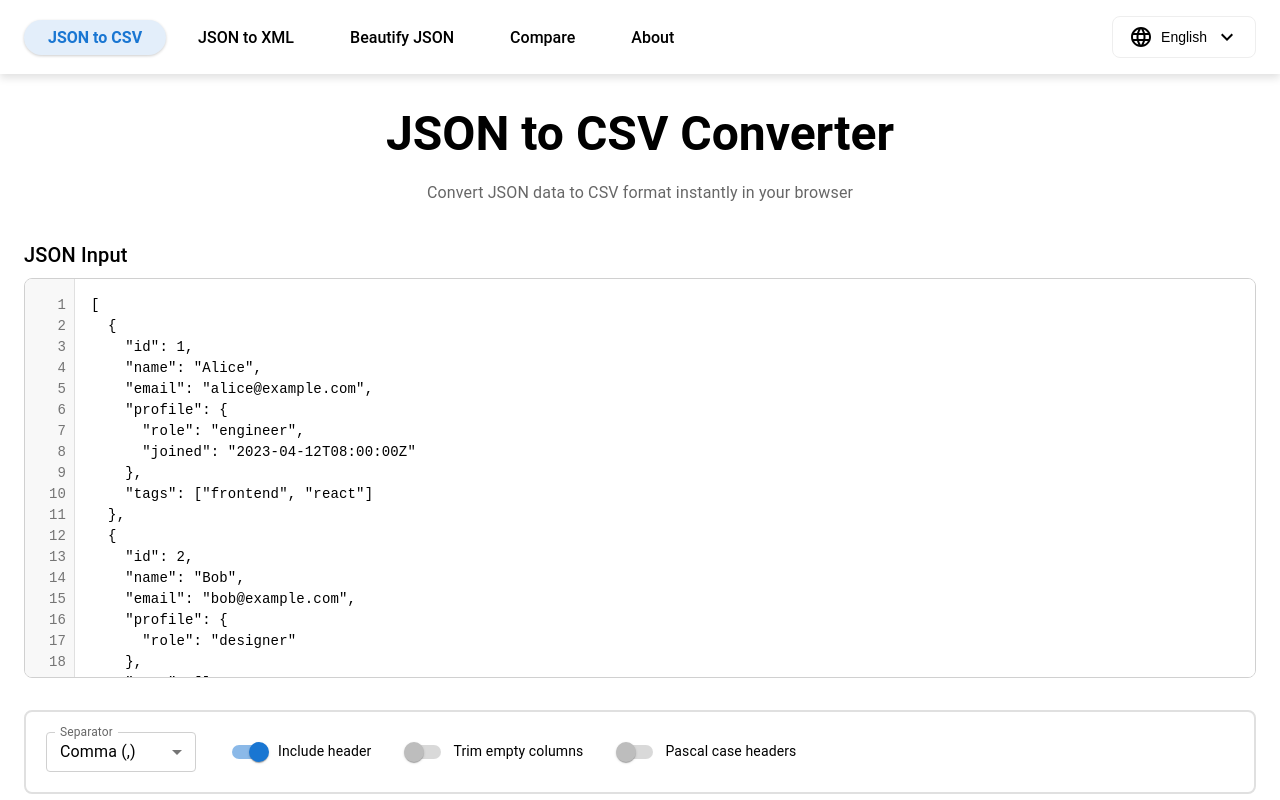
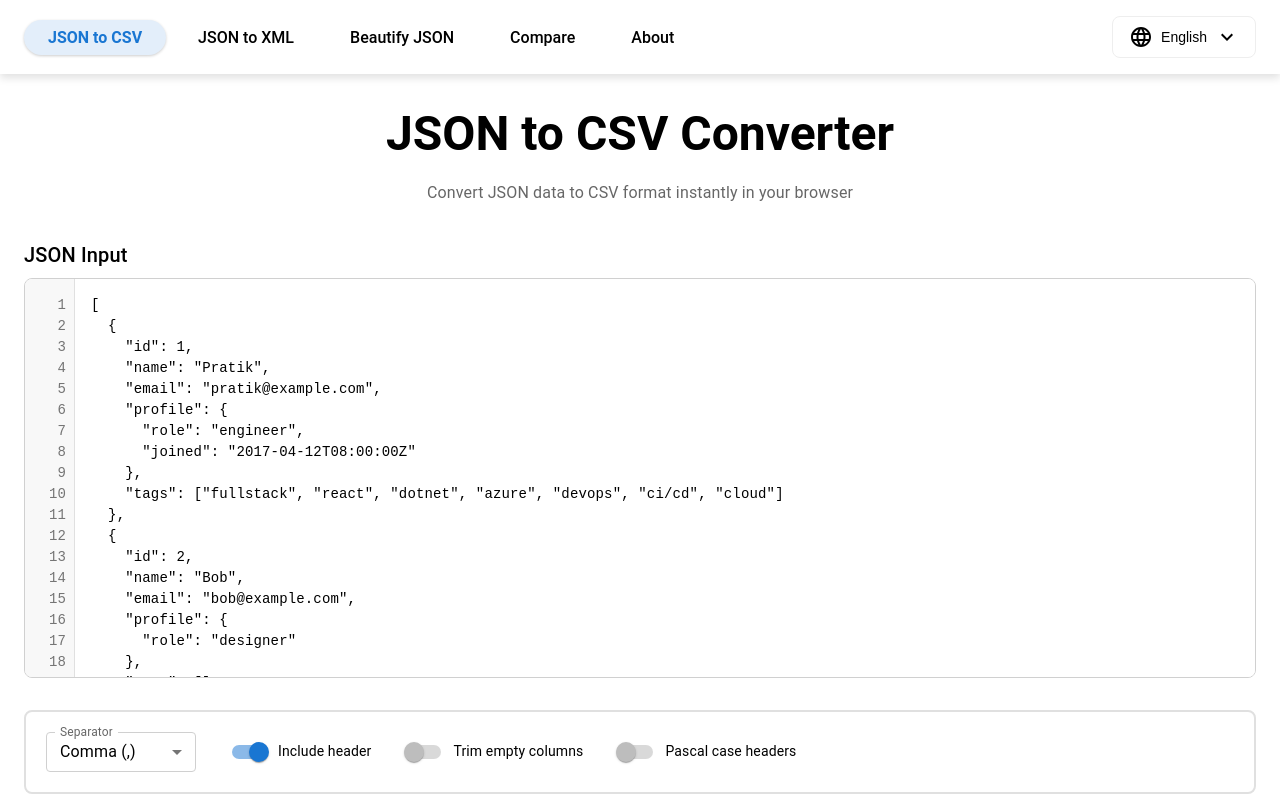
Before and after one commit to pratiksinghlad/json-to-anything, a React (Vite) app: page / in a window 1280 px wide. Shown: the top 800 px of the page. Built offline with nearby package versions, Linux system fonts and the light colour scheme.

Commit message:
feat: update default JSON data for improved example and add translation dependency

```diff
--- a/src/pages/JsonToCsvPage.tsx
+++ b/src/pages/JsonToCsvPage.tsx
@@ -14,13 +14,13 @@ import type { CsvOptions } from "../utils/jsonToCsv";
 const DEFAULT_JSON = `[
   {
     "id": 1,
-    "name": "Alice",
-    "email": "alice@example.com",
+    "name": "Pratik",
+    "email": "pratik@example.com",
     "profile": {
       "role": "engineer",
-      "joined": "2023-04-12T08:00:00Z"
+      "joined": "2017-04-12T08:00:00Z"
     },
-    "tags": ["frontend", "react"]
+    "tags": ["fullstack", "react", "dotnet", "azure", "devops", "ci/cd", "cloud"]
   },
   {
     "id": 2,
@@ -88,7 +88,7 @@ const JsonToCsvPage = () => {
     };
     const csv = jsonToCsv(normalizeResult.data || [], options);
     setCsvData(csv);
-  }, [jsonInput, separator, includeHeader, trimEmptyColumns, pascalCaseHeaders]);
+  }, [jsonInput, separator, includeHeader, trimEmptyColumns, pascalCaseHeaders, t]);
 
   return (
     <>
```
